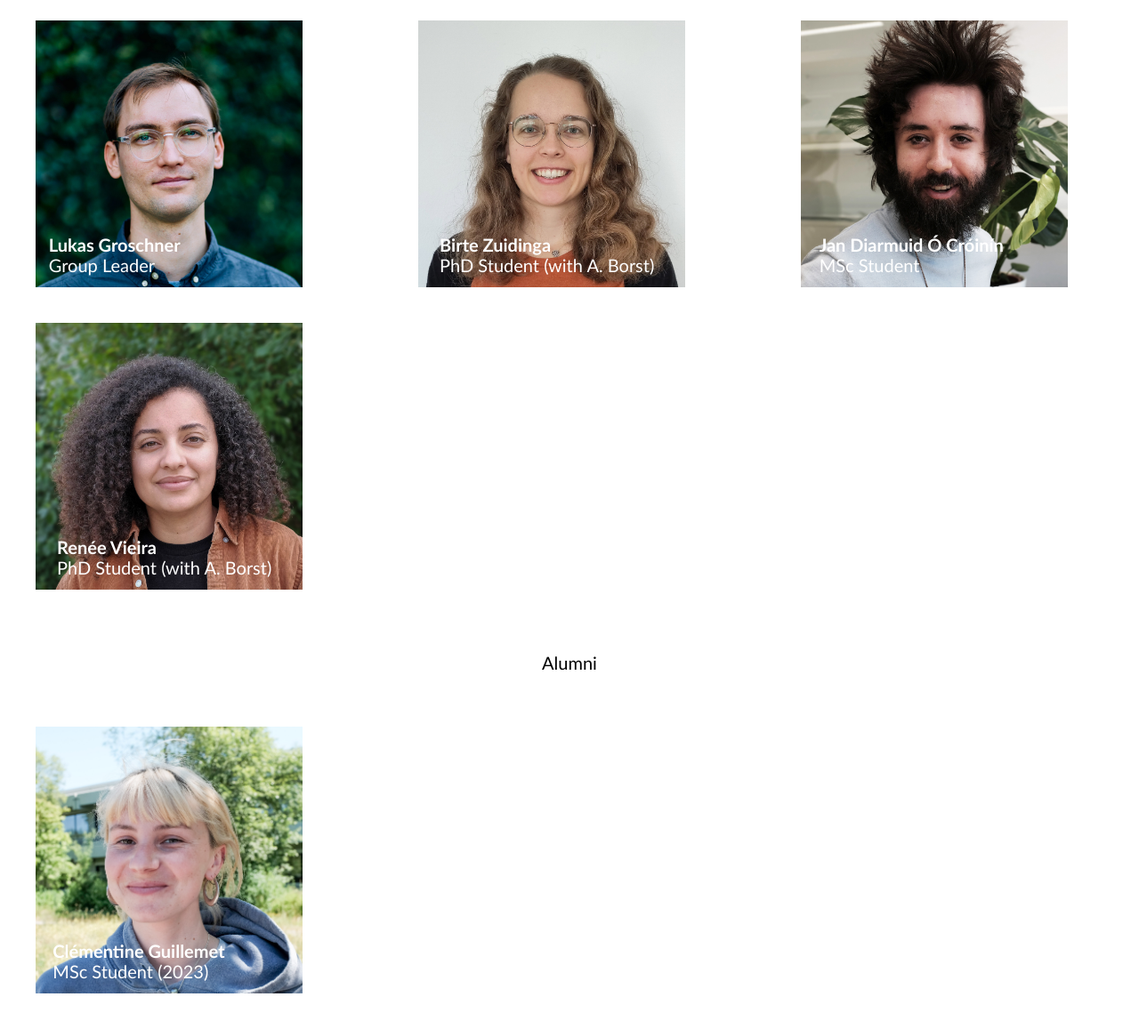
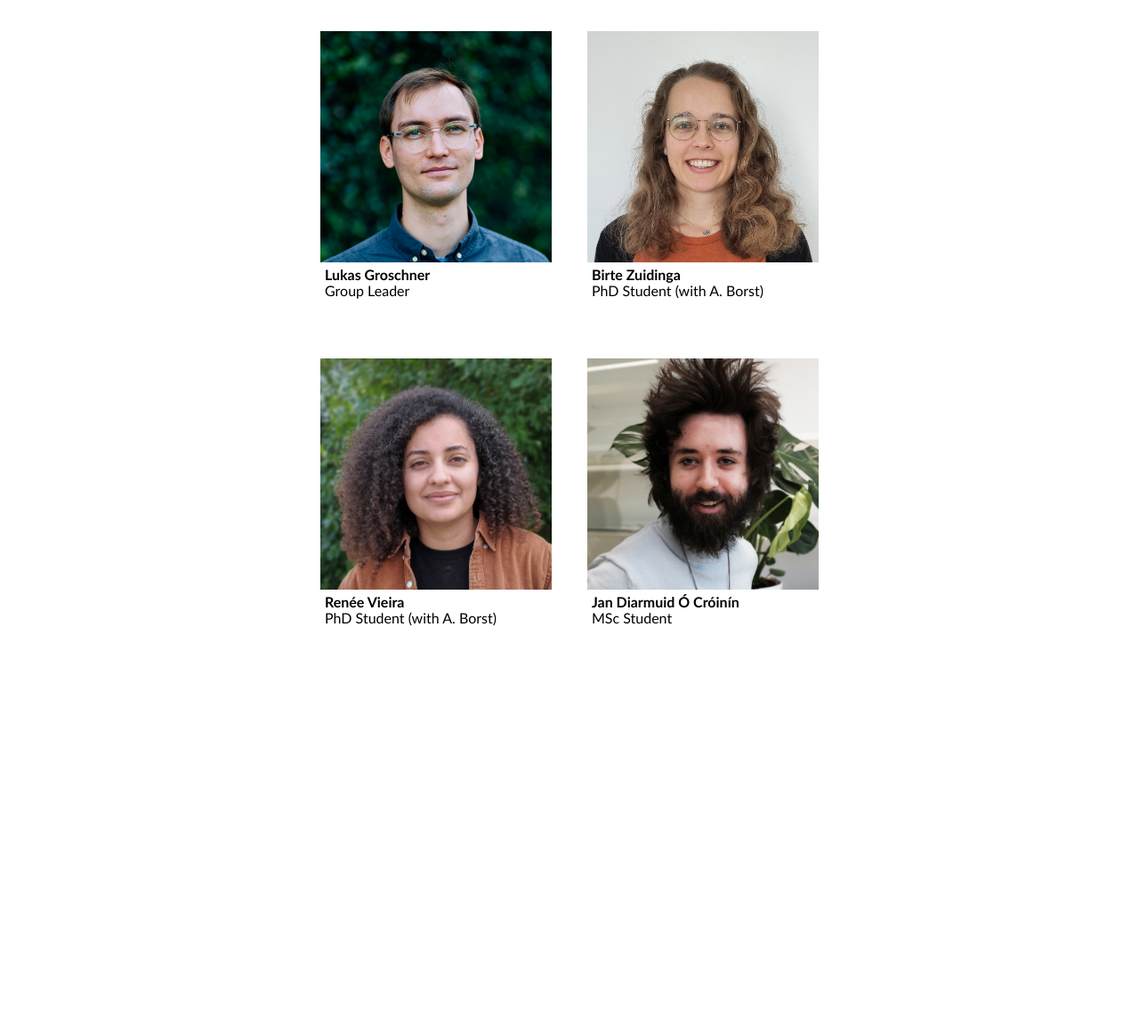
Before and after one commit to lukasgroschner/lukasgroschner.github.io, a plain HTML site: page people.html in a window 1280 px wide. Shown: the part 453-1610 px from the top of the page at 89% size. After the commit the page ends 1236 px from the top, so only its background shows below. Drawn offline with Linux system fonts and the light colour scheme.

Commit message:
Add files via upload

```diff
--- a/people.html
+++ b/people.html
@@ -42,6 +42,28 @@ function MM_swapImage() { //v3.0
 	<meta name="msapplication-TileColor" content="#da532c">
 	<meta name="theme-color" content="#ffffff">
 
+    <style>
+		* {
+			margin: 0;
+			padding: 0;
+		}
+
+		 figure {
+			flex: 0 300px;
+			padding: 20px ;
+			width: 300px;
+			height: 300px;
+			object-fit: cover;
+		}
+
+		figcaption {
+			padding: 5px;
+			width: 300px;
+			justify-content: center;
+		}
+
+	  </style>
+
   </head>
 
 
@@ -68,64 +90,39 @@ function MM_swapImage() { //v3.0
 
 <div class="row">
   <div class="col">
-	  	<div class="people-hero">
+	  <div class="people-hero">
 		  		<h2 class="text-center">The Groschner lab is growing</h2>
 		</div>
     </div>
   </div>
 
-<div class="photo-box">
-    <div class="row">
 
-	    <div class="col-lg-4">
-			<div class="portrait">
-			<a><img src="images/lukas.jpg" alt="Lukas Groschner" width="300" height="300" class="img-fluid" id="Lukas"></a>
-			  <p class="names"><strong>Lukas Groschner</strong><br>Group Leader</p>
-            </div></div>
+<div class="faces">
+<figure><img src="images/lukas.jpg" alt="Lukas Groschner" width="300" height="300" class="img-fluid" id="Lukas">
+	<figcaption><strong>Lukas Groschner</strong><br>Group Leader</figcaption></figure>
 
-	   	<div class="col-lg-4">
-			<div class="portrait">
-			<a><img src="images/birte.jpg" alt="Birte Zuidinga" width="300" height="300" class="img-fluid" id="Birte"></a>
-			  <p class="names"><strong>Birte Zuidinga</strong><br>PhD Student (with A. Borst)</p>
-            </div></div>
+<figure><img src="images/birte.jpg" alt="Birte Zuidinga" width="300" height="300" class="img-fluid" id="Birte">
+	<figcaption><strong>Birte Zuidinga</strong><br>PhD Student (with A. Borst)</figcaption></figure>
 
-		<div class="col-lg-4">
-			<div class="portrait">
-			<a><img src="images/jan.jpg" alt="Jan Diarmuid Ó Cróinín" width="300" height="300" class="img-fluid" id="Jan"></a>
-			  <p class="names"><strong>Jan Diarmuid Ó Cróinín</strong><br>MSc Student</p>
-            </div></div>
+<figure><img src="images/renee.jpg" alt="Renée Vieira" width="300" height="300" class="img-fluid" id="Renee">
+	<figcaption><strong>Renée Vieira</strong><br>PhD Student (with A. Borst)</figcaption></figure>
 
-		<div class="col-lg-4">
-			<div class="portrait">
-			<a><img src="images/renee.jpg" alt="Renée Vieira" width="300" height="300" class="img-fluid" id="Renee"></a>
-			  <p class="names"><strong>Renée Vieira</strong><br>PhD Student (with A. Borst)</p>
-            </div></div>
+<figure><img src="images/jan.jpg" alt="Jan Diarmuid Ó Cróinín" width="300" height="300" class="img-fluid" id="Jan">
+	<figcaption><strong>Jan Diarmuid Ó Cróinín</strong><br>MSc Student</figcaption></figure>
+</div>
 
+<!--
+<div class="row">
+	<div class="refs">
+				<refs> Alumni </refs>
 	</div>
 </div>
+<div class="faces">
+<figure><img src="images/clementine.jpg" alt="Clémentine Guillemet" width="300" height="300" class="img-fluid" id="Clementine">
+	<figcaption><strong>Clémentine Guillemet</strong><br>MSc Student (2023)</figcaption></figure>
 
-<div class="row">
-	<div class="col">
-	  <div class="blabla">
-			<h3 class="text-center">Alumni</h3>
-		</div>
-	</div>
 </div>
-
-<div class="photo-box">
-    <div class="row">
-
-
-
-
-	    <div class="col-lg-4"><div class="portrait">
-			<a><img src="images/clementine.jpg" alt="Clémentine Guillemet" width="300" height="300" class="img-fluid" id="Clementine"></a>
-			  <p class="names"><strong>Clémentine Guillemet</strong><br>MSc Student (2023)</p>
-        </div></div>
-	</div>
-</div>
-
-
+-->
 <!--
 <div class="row">
 	<div class="image">
```
Also changed, not shown: css/bootstrap-4.4.1.css.
